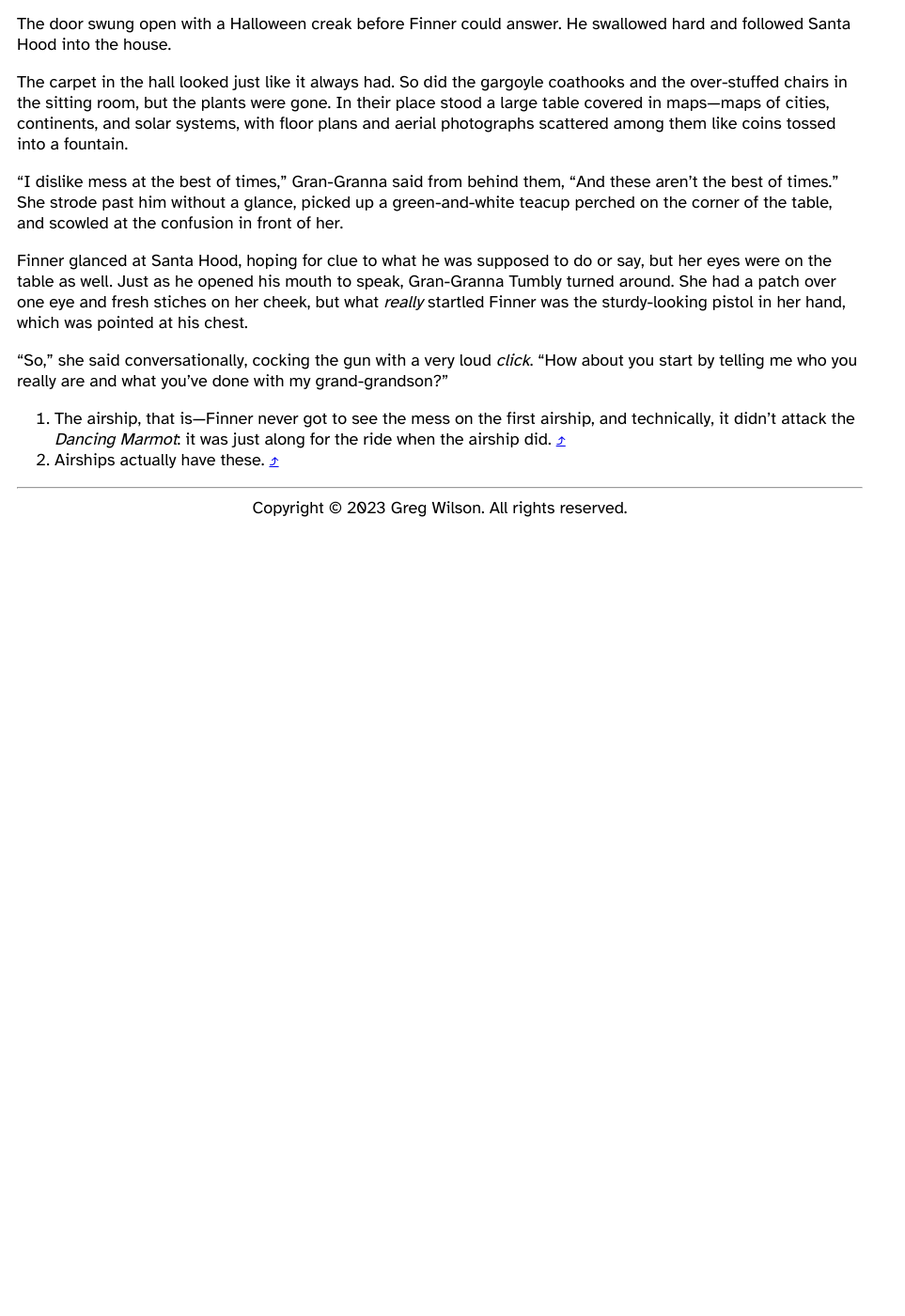
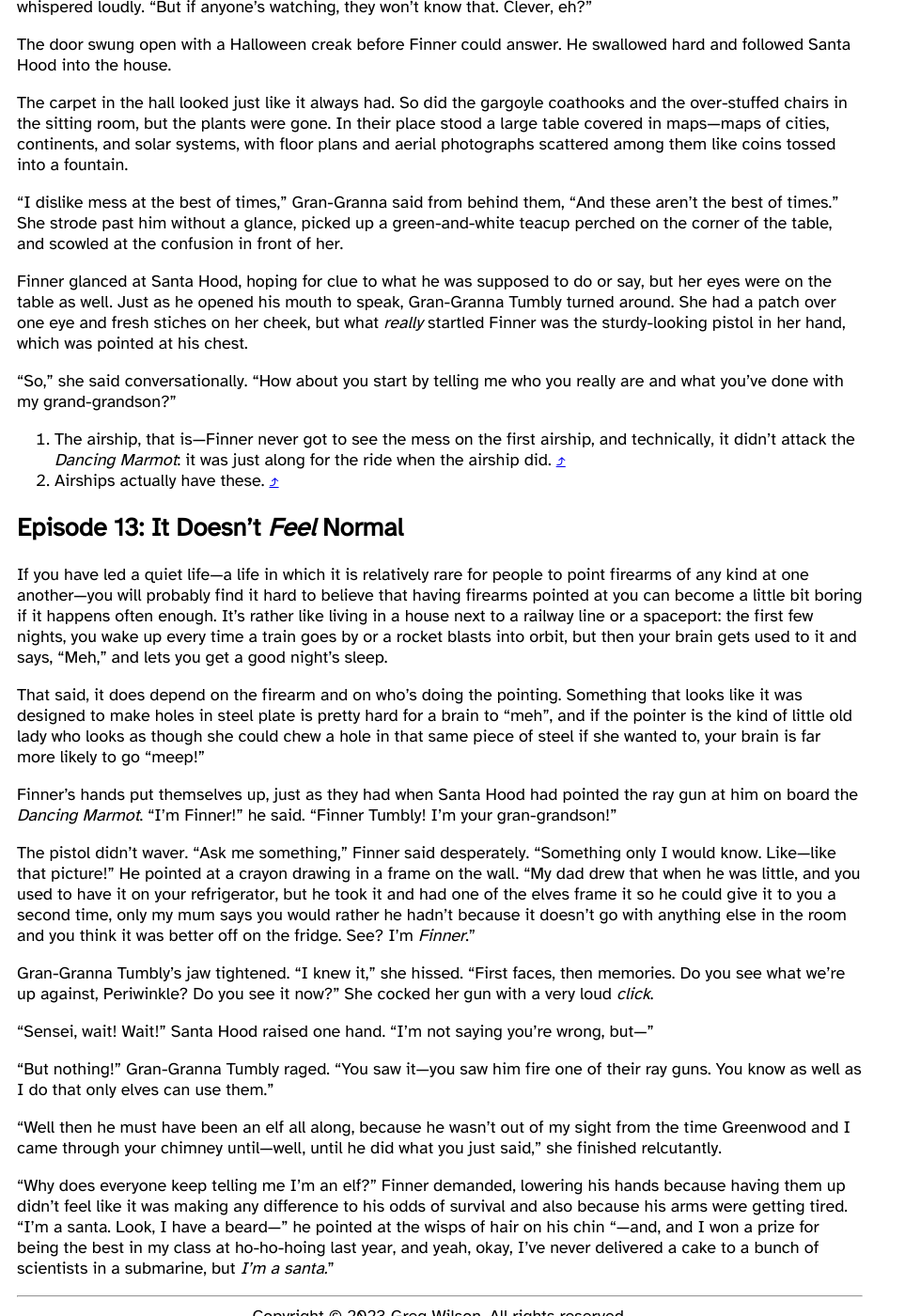
Before and after one commit to gvwilson/fiction, a Jekyll site: the page built from santas/index.md, in a window 1280 px wide and 1400 px high, scrolled down 34039 px. Shown: the whole window at 94% size, without its empty margins (0-963 px from the left). Built offline with Jekyll 4.4.1, drawn with Linux system fonts in a browser that asks for light colours; before the commit the page ends 34598 px from its top, so only the background shows below that; some of the changed text lies outside the part shown.

Commit message:
Another 500 words of Santas

```diff
--- a/_data/status.csv
+++ b/_data/status.csv
@@ -39,7 +39,7 @@
 santas,2023-11-12,16677
 santas,2023-11-18,17224
 santas,2023-11-22,17721
-santas,2023-11-26,18228
+santas,2023-11-26,18740
 still,2023-09-01,30862
 tuppence-a-bag,2023-09-01,1703
 tuppence-a-bag,2023-11-05,996
--- a/santas/index.md
+++ b/santas/index.md
@@ -1553,10 +1553,10 @@
 
 ## Episode 7: An Airborne Attack Occurs
 
-Finner's hands put themselves up.<span class="note">
+Finner's hands put themselves up<span class="note">
 Whic is more accurate than saying "he raised his hands"
 because his brain wasn't really involved in the process.
-</span>
+</span>.
 "I'm Finner!" he exclaimed.
 "Finner Tumbly!"
 
@@ -3062,10 +3062,93 @@
 but what *really* startled Finner was the sturdy-looking pistol in her hand,
 which was pointed at his chest.
 
-"So," she said conversationally,
-cocking the gun with a very loud *click*.
+"So," she said conversationally.
 "How about you start by telling me who you really are
 and what you've done with my grand-grandson?"
+
+</section>
+
+<section markdown="1">
+
+## Episode 13: It Doesn't *Feel* Normal
+
+If you have led a quiet life—a life in which
+it is relatively rare for people to point firearms of any kind at one another—you
+will probably find it hard to believe that
+having firearms pointed at you can become a little bit boring
+if it happens often enough.
+It's rather like living in a house next to a railway line or a spaceport:
+the first few nights,
+you wake up every time a train goes by or a rocket blasts into orbit,
+but then your brain gets used to it and says,
+"Meh,"
+and lets you get a good night's sleep.
+
+That said,
+it does depend on the firearm and on who's doing the pointing.
+Something that looks like it was designed to make holes in steel plate
+is pretty hard for a brain to "meh",
+and if the pointer is the kind of little old lady
+who looks as though she could chew a hole in that same piece of steel if she wanted to,
+your brain is far more likely to go "meep!"
+
+Finner's hands put themselves up,
+just as they had when Santa Hood had pointed the ray gun at him
+on board the *Dancing Marmot*.
+"I'm Finner!" he said.
+"Finner Tumbly!
+I'm your gran-grandson!"
+
+The pistol didn't waver.
+"Ask me something," Finner said desperately.
+"Something only I would know.
+Like—like that picture!"
+He pointed at a crayon drawing in a frame on the wall.
+"My dad drew that when he was little,
+and you used to have it on your refrigerator,
+but he took it and had one of the elves frame it
+so he could give it to you a second time,
+only my mum says you would rather he hadn't
+because it doesn't go with anything else in the room
+and you think it was better off on the fridge.
+See?
+I'm *Finner*."
+
+Gran-Granna Tumbly's jaw tightened.
+"I knew it," she hissed.
+"First faces, then memories.
+Do you see what we're up against, Periwinkle?
+Do you see it now?"
+She cocked her gun with a very loud *click*.
+
+"Sensei, wait! Wait!"
+Santa Hood raised one hand.
+"I'm not saying you're wrong,
+but—"
+
+"But nothing!" Gran-Granna Tumbly raged.
+"You saw it—you saw him fire one of their ray guns.
+You know as well as I do that only elves can use them."
+
+"Well then he must have been an elf all along,
+because he wasn't out of my sight
+from the time Greenwood and I came through your chimney
+until—well, until he did what you just said,"
+she finished relcutantly.
+
+"Why does everyone keep telling me I'm an elf?" Finner demanded,
+lowering his hands because having them up didn't feel like it was making any difference
+to his odds of survival
+and also because his arms were getting tired.
+"I'm a santa.
+Look, I have a beard—"
+he pointed at the wisps of hair on his chin
+"—and,
+and I won a prize for being the best in my class at ho-ho-hoing last year,
+and yeah,
+okay,
+I've never delivered a cake to a bunch of scientists in a submarine,
+but *I'm a santa.*"
 
 </section>
 
```
Also changed, not shown: other parts of santas/index.md (+1 -1 lines), status.svg.
